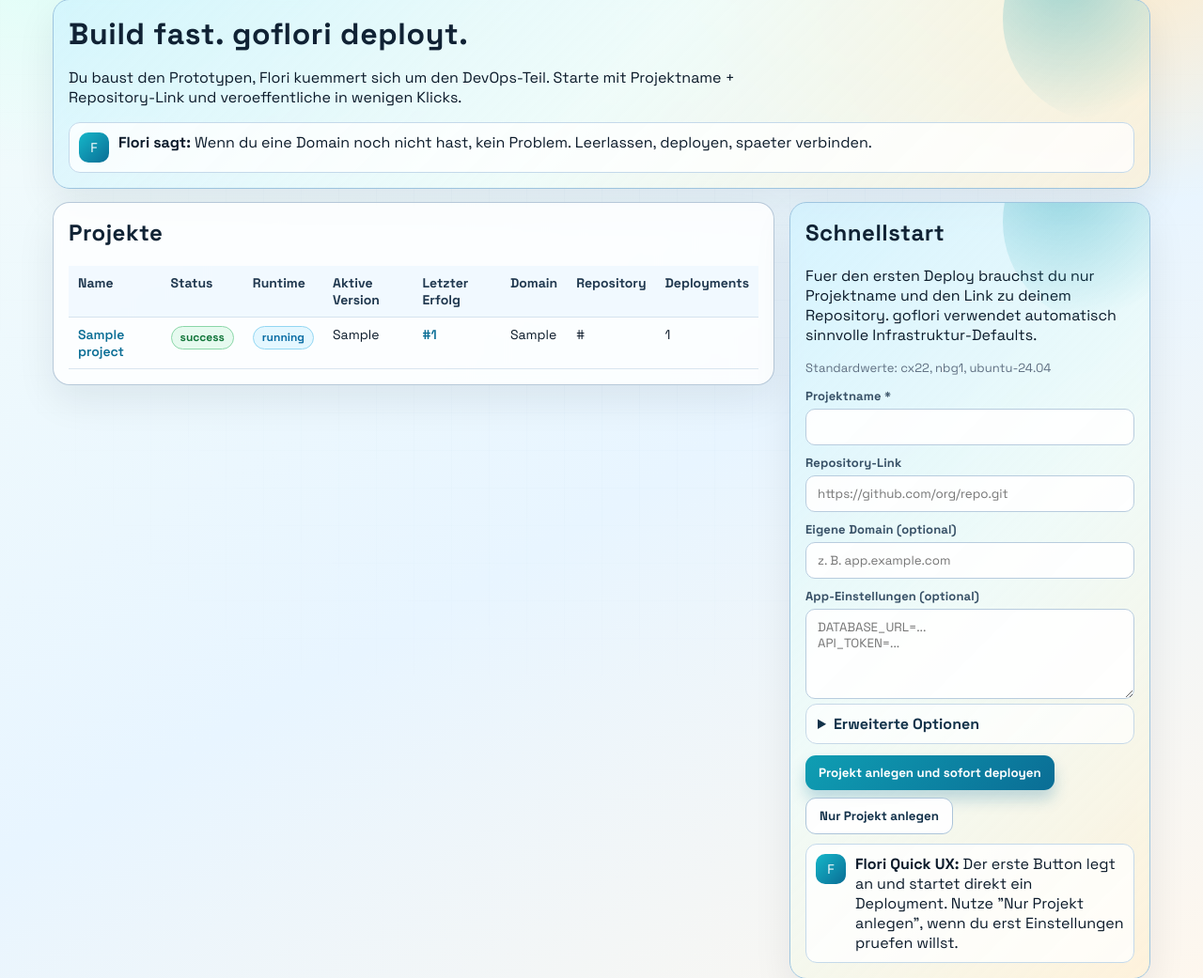
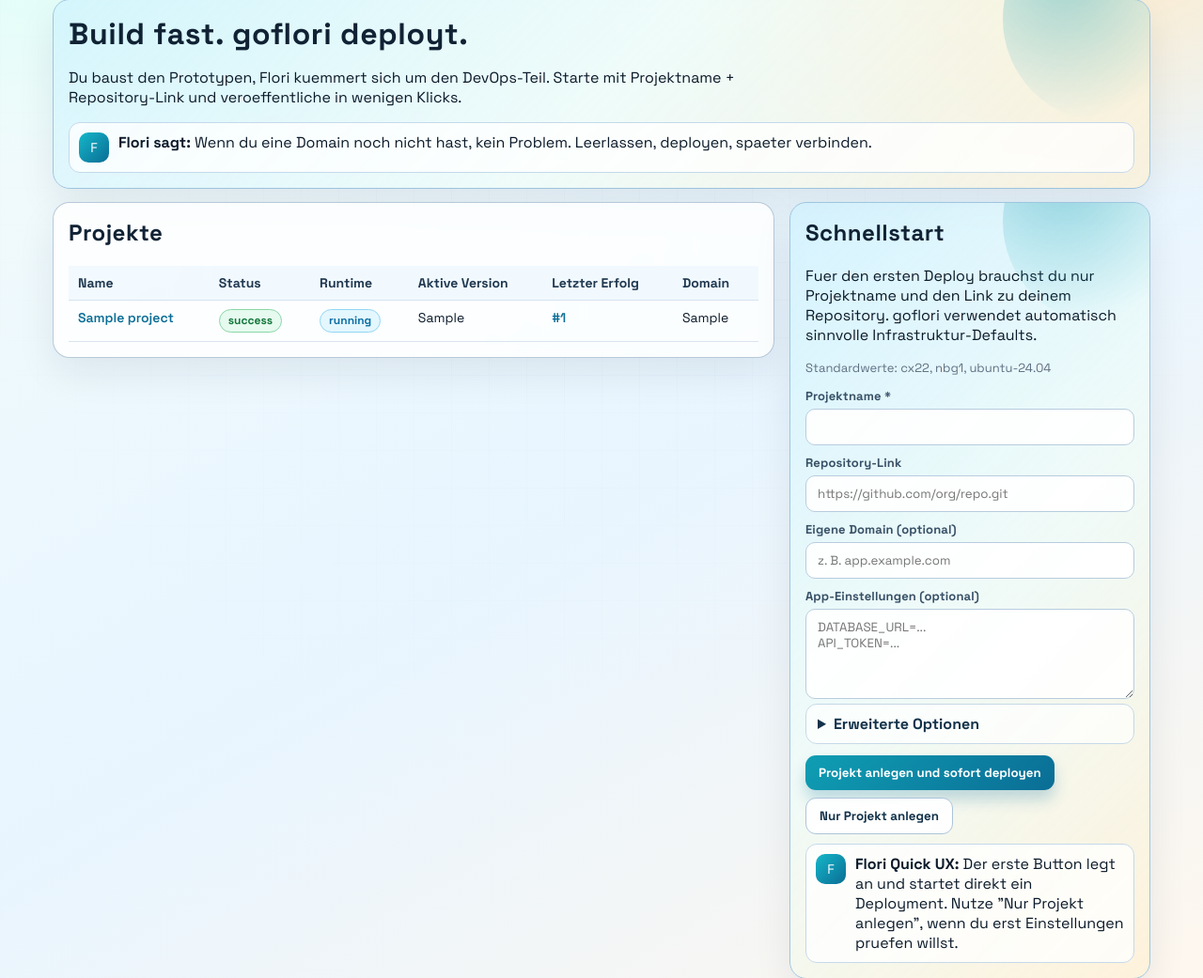
Before and after one commit to timbernitt86/goflori, a Flask app: page /dashboard/projects in a window 1280 px wide. Shown: the part 81-1122 px from the top of the page at 94% size. Run offline with Flask 3, Linux system fonts and the light colour scheme; a user stored in the database is signed in; tables that the repository leaves empty hold one stand-in row (values such as "Sample post"); some web fonts are replaced.

Commit message:
fix: normalize runtime health timestamps and harden projects layout
- avoid naive/aware datetime subtraction in runtime stale-check logic
- add regression test for naive healthcheck timestamps on project detail
- prevent projects table from overflowing into Schnellstart card

```diff
--- a/app/dashboard/routes.py
+++ b/app/dashboard/routes.py
@@ -35,6 +35,14 @@ SECRET_ENV_SUFFIXES = ("KEY", "TOKEN", "SECRET", "PASSWORD")
 
 def _utcnow() -> datetime:
     return datetime.now(timezone.utc)
+
+
+def _as_utc_aware(value: datetime | None) -> datetime | None:
+    if value is None:
+        return None
+    if value.tzinfo is None:
+        return value.replace(tzinfo=timezone.utc)
+    return value.astimezone(timezone.utc)
 
 
 def _is_task_queue_usable() -> tuple[bool, str | None]:
@@ -309,7 +317,8 @@ def _refresh_project_runtime_state(project: Project, *, allow_healthcheck: bool
     if allow_healthcheck:
         stale = latest_health is None
         if latest_health is not None and latest_health.checked_at is not None:
-            stale = (_utcnow() - latest_health.checked_at) > timedelta(minutes=2)
+            checked_at = _as_utc_aware(latest_health.checked_at)
+            stale = (_utcnow() - checked_at) > timedelta(minutes=2) if checked_at else True
         if stale:
             try:
                 run_project_healthcheck(project, deployment=project.active_deployment, commit=False)
--- a/app/dashboard/templates/dashboard/projects.html
+++ b/app/dashboard/templates/dashboard/projects.html
@@ -3,6 +3,26 @@
 {% block title %}Projekte | Dashboard{% endblock %}
 
 {% block content %}
+<style>
+    .projects-card {
+        overflow: hidden;
+    }
+
+    .projects-table-wrap {
+        width: 100%;
+        overflow-x: auto;
+    }
+
+    .projects-table-wrap table {
+        min-width: 980px;
+    }
+
+    .projects-table-wrap td {
+        word-break: break-word;
+        overflow-wrap: anywhere;
+    }
+</style>
+
 <div class="card hero">
     <h1 style="margin-bottom: 8px;">Build fast. goflori deployt.</h1>
     <p style="max-width: 760px;">
@@ -20,9 +40,10 @@
 
 <div class="row">
     <div class="col" style="flex: 2;">
-        <div class="card">
+        <div class="card projects-card">
             <h2>Projekte</h2>
             {% if projects %}
+                <div class="projects-table-wrap">
                     <table>
                         <thead>
                             <tr>
@@ -64,6 +85,7 @@
                             {% endfor %}
                         </tbody>
                     </table>
+                </div>
             {% else %}
                 <p>Keine Projekte vorhanden.</p>
             {% endif %}
```
Also changed, not shown: tests/test_runtime_state_timezone.py (added, +59 -0 lines). Lines whose indentation alone changed are shown as unchanged.
